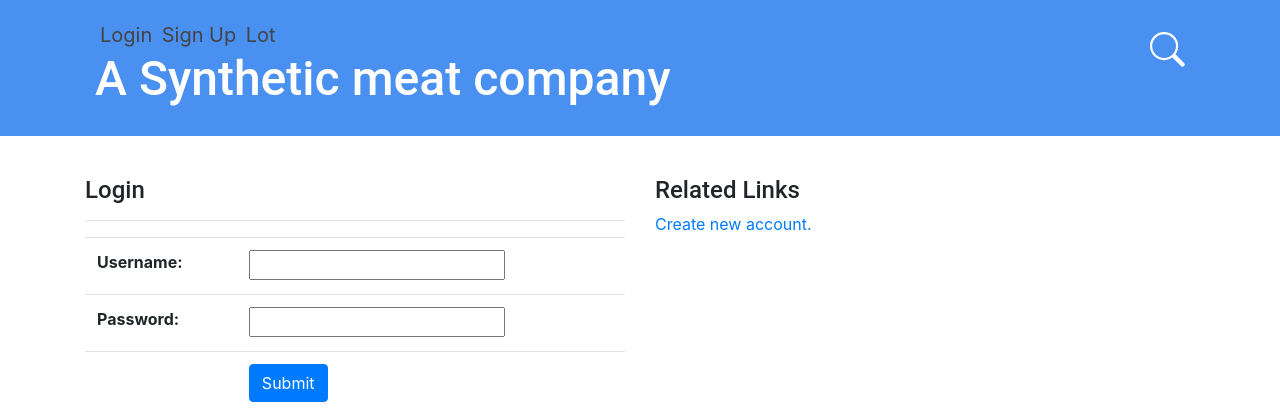
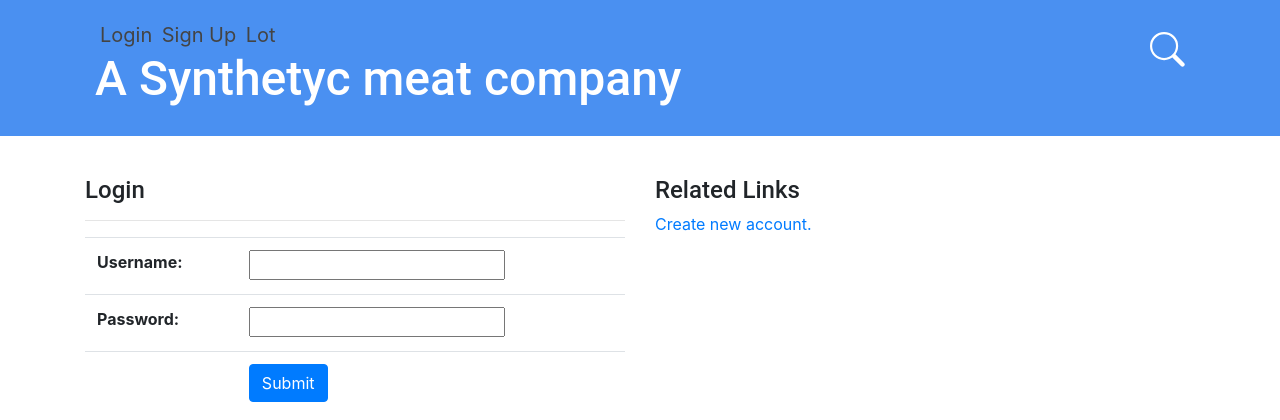
Before and after one commit to filipposaretta/meatCompany, a Django app: page /login/ in a window 1280 px wide. Shown: the top 420 px of the page. Run offline with Django 3.2, Linux system fonts and the light colour scheme.

Commit message:
Update base.html

```diff
--- a/api/templates/api/base.html
+++ b/api/templates/api/base.html
@@ -26,7 +26,7 @@
                     <a href="{% url 'signup' %}" class="left-menu">Sign Up</a>
                     <a href="{% url 'lot_list' %}" class="left-menu">Lot</a>
                 {% endif %}
-                <h1><a href="/">A Synthetic meat company</a></h1>
+                <h1><a href="/">A Synthetyc meat company</a></h1>
             </div>
         </div>
         <main class="container">
```
